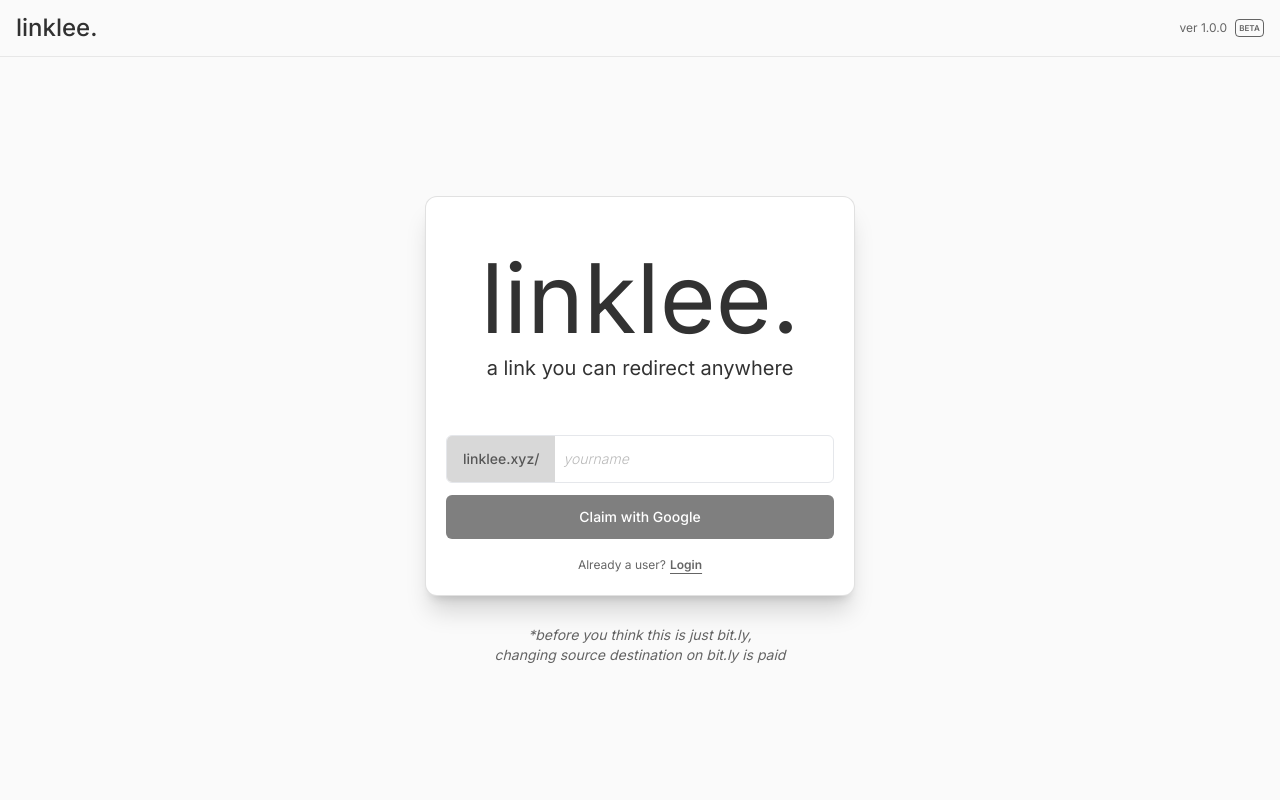
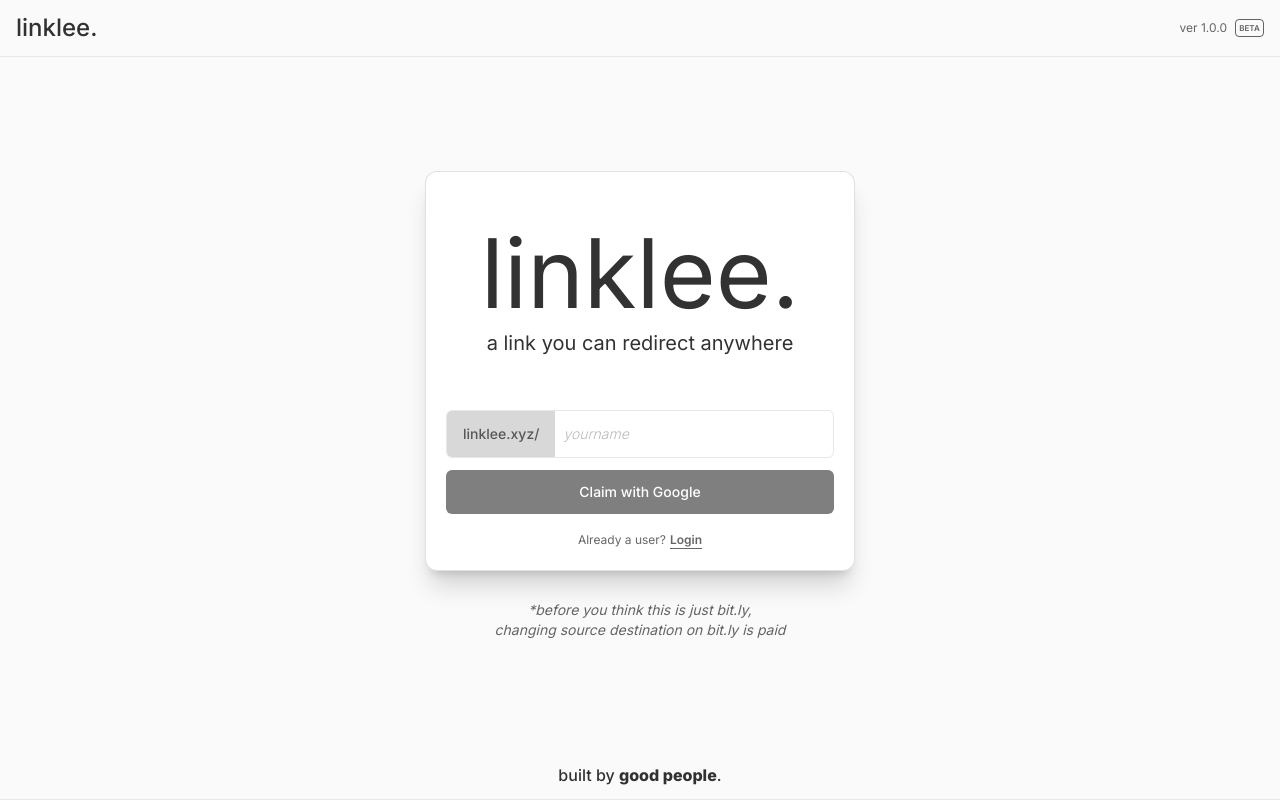
Before and after one commit to geeekgod/linklee-web, a Next.js app: page / in a window 1280 px wide. Built offline with nearby package versions, Linux system fonts and the light colour scheme; no server answers.

Commit message:
added footer

```diff
--- /dev/null
+++ b/components/Footer.js
@@ -0,0 +1,26 @@
+import Column from "./Column";
+import Divider from "./Divider";
+import Row from "./Row";
+
+export default function Footer() {
+
+    return (
+        <Column>
+            <Row></Row>
+            <div className="flex w-full flex-row items-center justify-center bg-bg px-4 py-3">
+                <div
+                    className="text-base font-medium text-black opacity-80"
+                >
+                    built by <a
+                        href="https://pratsingh.notion.site/good-people-837f958075cf48b78e45bb311bf0b815"
+                        target="_blank"
+                        rel="noreferrer"
+                        className="font-extrabold hover:underline">
+                        good people
+                    </a>.
+                </div>
+            </div>
+            <Divider />
+        </Column>
+    );
+}
--- a/pages/claimed/index.js
+++ b/pages/claimed/index.js
@@ -11,6 +11,7 @@
 
 import useAuthCheck from "@hooks/useAuthCheck";
 import ActivityIndicator from "@components/ActivityIndicator";
+import Footer from "@components/Footer";
 
 export default function Home() {
     const router = useRouter();
--- a/pages/connect/[username].js
+++ b/pages/connect/[username].js
@@ -12,6 +12,7 @@
 import useLinks from "@hooks/queries/useLinks";
 import useCreateLink from "@hooks/mutations/useCreateLink";
 import ChangeDomainCard from "@components/ChangeDomainCard";
+import Footer from "@components/Footer";
 
 export default function Connect() {
     const [updatedData, setUpdatedData] = useState(null);
--- a/pages/connect/index.js
+++ b/pages/connect/index.js
@@ -17,6 +17,7 @@
 import Row from "@components/Row";
 import useCreateLink from "@hooks/mutations/useCreateLink";
 import useUser from "@hooks/queries/useUser";
+import Footer from "@components/Footer";
 
 export default function Connect() {
 
--- a/pages/index.js
+++ b/pages/index.js
@@ -23,6 +23,7 @@
 import { getHiResDp } from "@utils/helpers";
 import TextField from "@components/TextField";
 import useCreateLink from "@hooks/mutations/useCreateLink";
+import Footer from "@components/Footer";
 
 export default function Home() {
   const [isFetchingUsername, setIsFetchingUsername] = useState(false);
@@ -201,6 +202,8 @@
           </Text>
         </Center>
       )}
+
+      <Footer />
     </Container>
   );
 }
```
